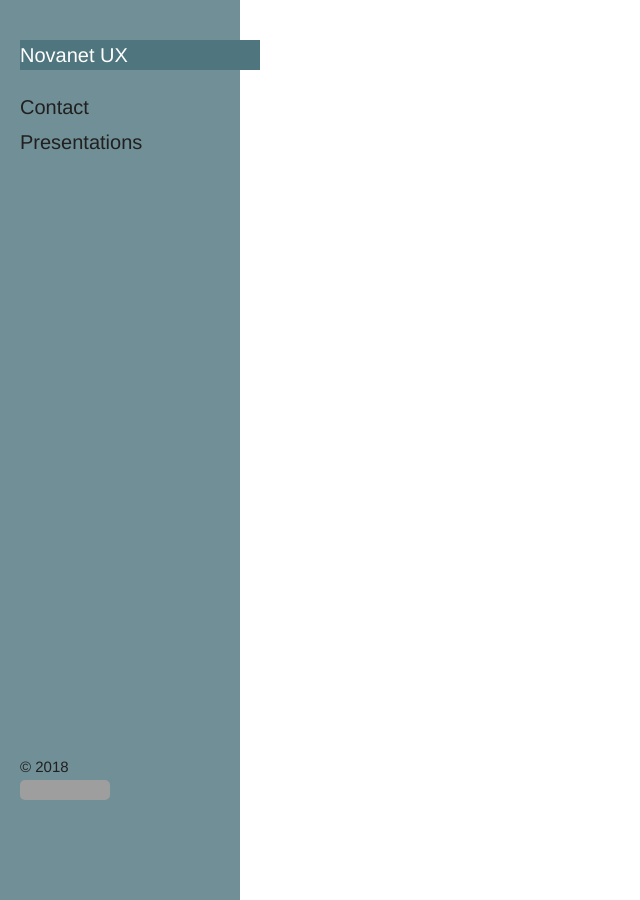
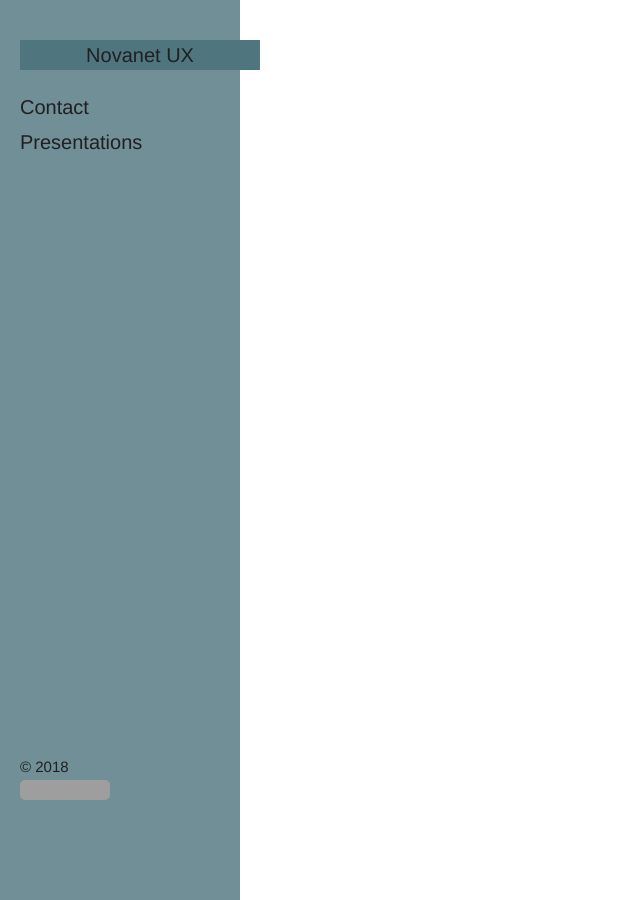
Before and after one commit to Novanet-UX/novanet-ux.github.io, a Jekyll site: the page built from index.html, in a window 1280 px wide. Shown: the whole page, without its empty margins (0-640 px from the left). Built offline with Jekyll 4.4.1, drawn with Linux system fonts in a browser that asks for light colours; grey boxes are pictures that could not be loaded.

Commit message:
Update sidebar-head.html

```diff
--- a/_includes/sidebar-head.html
+++ b/_includes/sidebar-head.html
@@ -1,5 +1,5 @@
 <div class="sidebar-head">
 	<div class="sidebar-about">
-		<p><a class="sidebar-title" href="{{ site.url }}">Novanet UX</a></p>
+		<p class="sidebar-title"><a href="{{ site.url }}">Novanet UX</a></p>
 	</div>
 </div>
```
